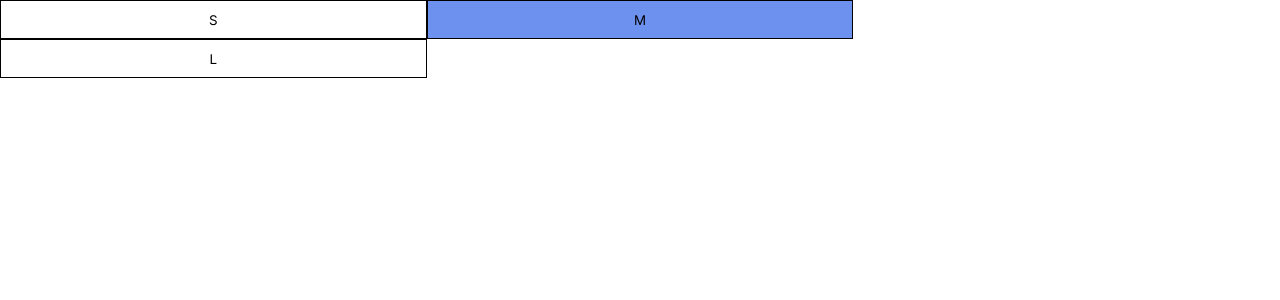
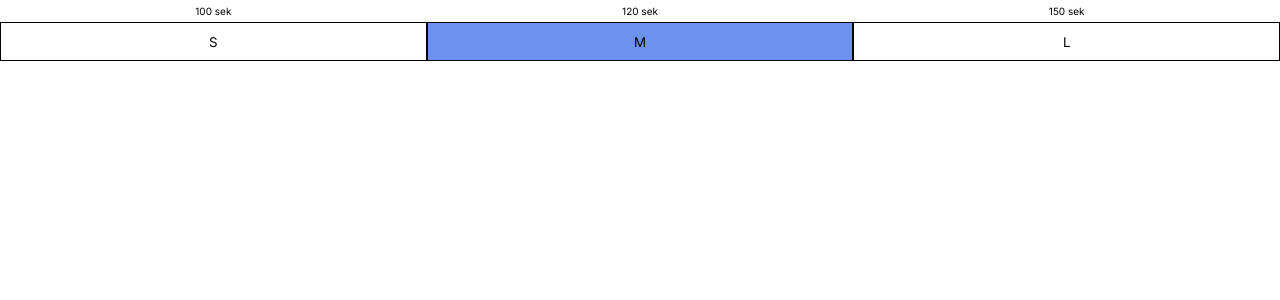
Before and after one commit to DennisFlink/PizzaCalculator, a React (Vite) app: page / in a window 1280 px wide. Shown: the top 300 px of the page. Built offline with nearby package versions, Linux system fonts and the light colour scheme.

Commit message:
price label added

```diff
--- a/src/components/OrderView.tsx
+++ b/src/components/OrderView.tsx
@@ -1,7 +1,5 @@
-import { useReducer, useState } from 'react'
+import { useContext, useReducer, useState } from 'react'
 import '../sass/components/_orderView.scss'
-import { PizzaContext } from './PizzaContext'
-import { useContext } from 'react'
 
 const ACTIONS = {
    SMALL: 'small',
@@ -27,7 +25,6 @@ const reducer = (pizzaSize: PizzaSize, action: any) => {
 const OrderView = () => {
    const [pizzaSize, dispatch] = useReducer(reducer, 'medium')
    const [activeButton, setActiveButton] = useState('medium')
-   const pizza = useContext(PizzaContext)
 
    const handleSizeChange = (size: string) => {
       setActiveButton(size)
@@ -36,24 +33,32 @@ const OrderView = () => {
 
    return (
       <div className="pizza-size-selection">
+         <div className="size-select-container">
+            <p>100 sek</p>
             <button
-            className={activeButton === ACTIONS.SMALL ? 'current-size' : 'active'}
+               className={activeButton === ACTIONS.SMALL ? 'current-size' + ' size-select-button' : 'active' + ' size-select-button'}
                onClick={() => {
                   handleSizeChange(ACTIONS.SMALL)
                }}
             >
                S
             </button>
+         </div>
+         <div className="size-select-container">
+            <p>120 sek</p>
             <button
-            className={activeButton === ACTIONS.MEDIUM ? 'current-size' : 'active'}
+               className={activeButton === ACTIONS.MEDIUM ? 'current-size' + ' size-select-button' : 'active' + ' size-select-button'}
                onClick={() => {
                   handleSizeChange(ACTIONS.MEDIUM)
                }}
             >
                M
             </button>
+         </div>
+         <div className="size-select-container">
+            <p>150 sek</p>
             <button
-            className={activeButton === ACTIONS.LARGE ? 'current-size' : 'active'}
+               className={activeButton === ACTIONS.LARGE ? 'current-size' + ' size-select-button' : 'active' + ' size-select-button'}
                onClick={() => {
                   handleSizeChange(ACTIONS.LARGE)
                }}
@@ -61,6 +66,7 @@ const OrderView = () => {
                L
             </button>
          </div>
+      </div>
    )
 }
 
--- a/src/sass/components/_orderView.scss
+++ b/src/sass/components/_orderView.scss
@@ -1,8 +1,18 @@
+@import '../abstracts/fonts';
+
 .pizza-size-selection {
    width: 100%;
-   * {
+   display: flex;
+   .size-select-container {
       width: 33.335%;
+      text-align: center;
+      p {
+         margin: 0.5rem;
+      }
+      .size-select-button {
+         width: 100%;
          height: 39px;
+         border: none;
          background-color: #ffffff;
          border: 1px solid black;
       }
@@ -10,3 +20,4 @@
          background-color: #6d91ee;
       }
    }
+}
```
Lines whose indentation alone changed are shown as unchanged.
